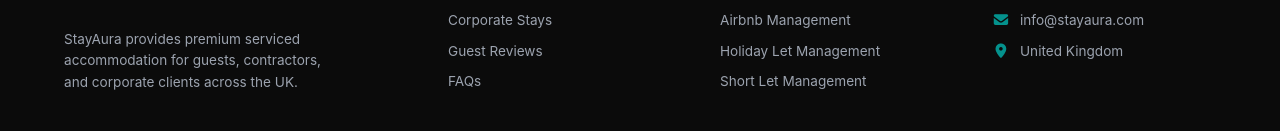
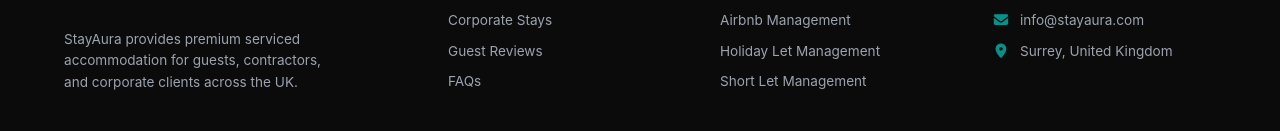
Before and after one commit to nimishmishra58/stayaura, a React (Vite) app: page / in a window 1280 px wide. Shown: the part 6823-6954 px from the top of the page. Built offline with nearby package versions, Linux system fonts and the light colour scheme; no server answers.

Commit message:
updated link

```diff
--- a/src/sections/Footer/Footer.jsx
+++ b/src/sections/Footer/Footer.jsx
@@ -22,7 +22,7 @@
             <h4>Guests</h4>
             <ul>
               <li>
-                <a href="https://booking.stayaura.com/listings?city=&check_in=&check_out=&number_of_guests=1&min_price=&max_price=">
+                <a href="https://bookingatstayaura.com/en/all-properties" target="_blank" rel="noopener noreferrer">
                   Browse Properties
                 </a>
               </li>
@@ -57,7 +57,7 @@
               </li>
               <li>
                 <i className="fa-solid fa-location-dot" />
-                United Kingdom
+                Surrey, United Kingdom
               </li>
             </ul>
           </div>
```
